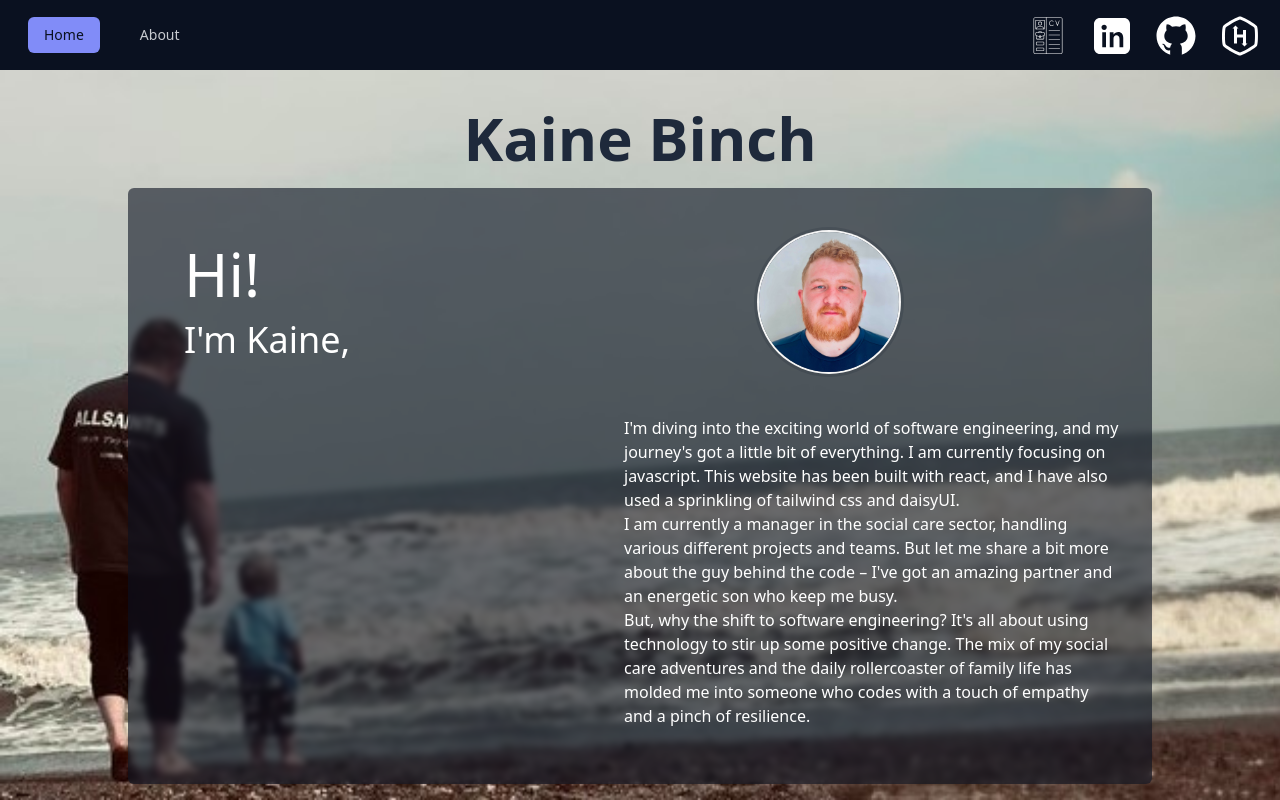
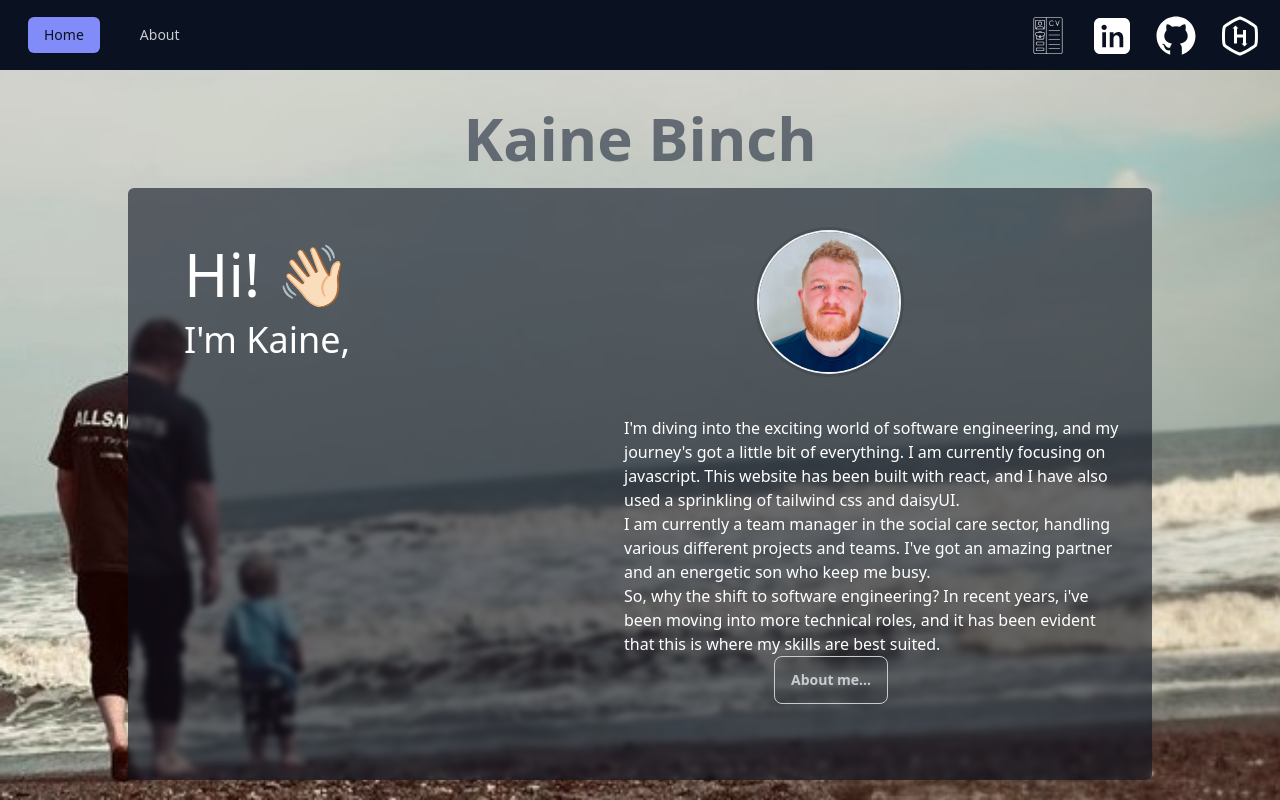
Before and after one commit to KaineBinch/KaineBinch.github.io, a React (Vite) app: page / in a window 1280 px wide. Built offline with nearby package versions, Linux system fonts and the light colour scheme.

Commit message:
feat: added about me link and edited blurb

```diff
--- a/src/pages/homePage.jsx
+++ b/src/pages/homePage.jsx
@@ -62,7 +62,7 @@ const HomePage = () => {
           backgroundSize: "cover",
         }}
       />
-      <h1 className="text-6xl mt-10 font-bold text-neutral">Kaine Binch</h1>
+      <h1 className="text-6xl mt-10 font-bold text-neutral opacity-60">Kaine Binch</h1>
       <div
         className="bg-base-300 bg-opacity-60 rounded-md backdrop-blur-[3px] m-5 max-w-screen-lg h-full pb-14"
         style={styles.box}
@@ -73,7 +73,7 @@ const HomePage = () => {
               className="flex-1 text-left pl-14 pt-14"
               style={styles.leftText}
             >
-              <h1 className="text-6xl pb-4">Hi!</h1>
+              <h1 className="text-6xl pb-4">Hi! 👋🏻</h1>
               <h1 className="text-4xl ">I{"'"}m Kaine,</h1>
             </div>
             <div
@@ -91,19 +91,17 @@ const HomePage = () => {
                 and my journey{"'"}s got a little bit of everything. I am
                 currently focusing on javascript. This website has been built
                 with react, and I have also used a sprinkling of tailwind css
-                and daisyUI.{" "}
+                and daisyUI.
                 <p>
-                  I am currently a manager in the social care sector, handling
-                  various different projects and teams. But let me share a bit
-                  more about the guy behind the code – I{"'"}ve got an amazing
+                  I am currently a team manager in the social care sector, handling
+                  various different projects and teams. I{"'"}ve got an amazing
                   partner and an energetic son who keep me busy.
                 </p>
-                But, why the shift to software engineering? It{"'"}s all about
-                using technology to stir up some positive change. The mix of my
-                social care adventures and the daily rollercoaster of family
-                life has molded me into someone who codes with a touch of
-                empathy and a pinch of resilience.
+                So, why the shift to software engineering? In recent years, i{"'"}ve been moving into more technical roles, and it has been evident that this is where my skills are best suited.
               </p>
+                <button className="btn btn-outline btn-neutral ml-[150px]" onClick={() =>  window.location.href='/#/about'}>
+                About me...
+                </button>
             </div>
           </div>
         </div>
```
